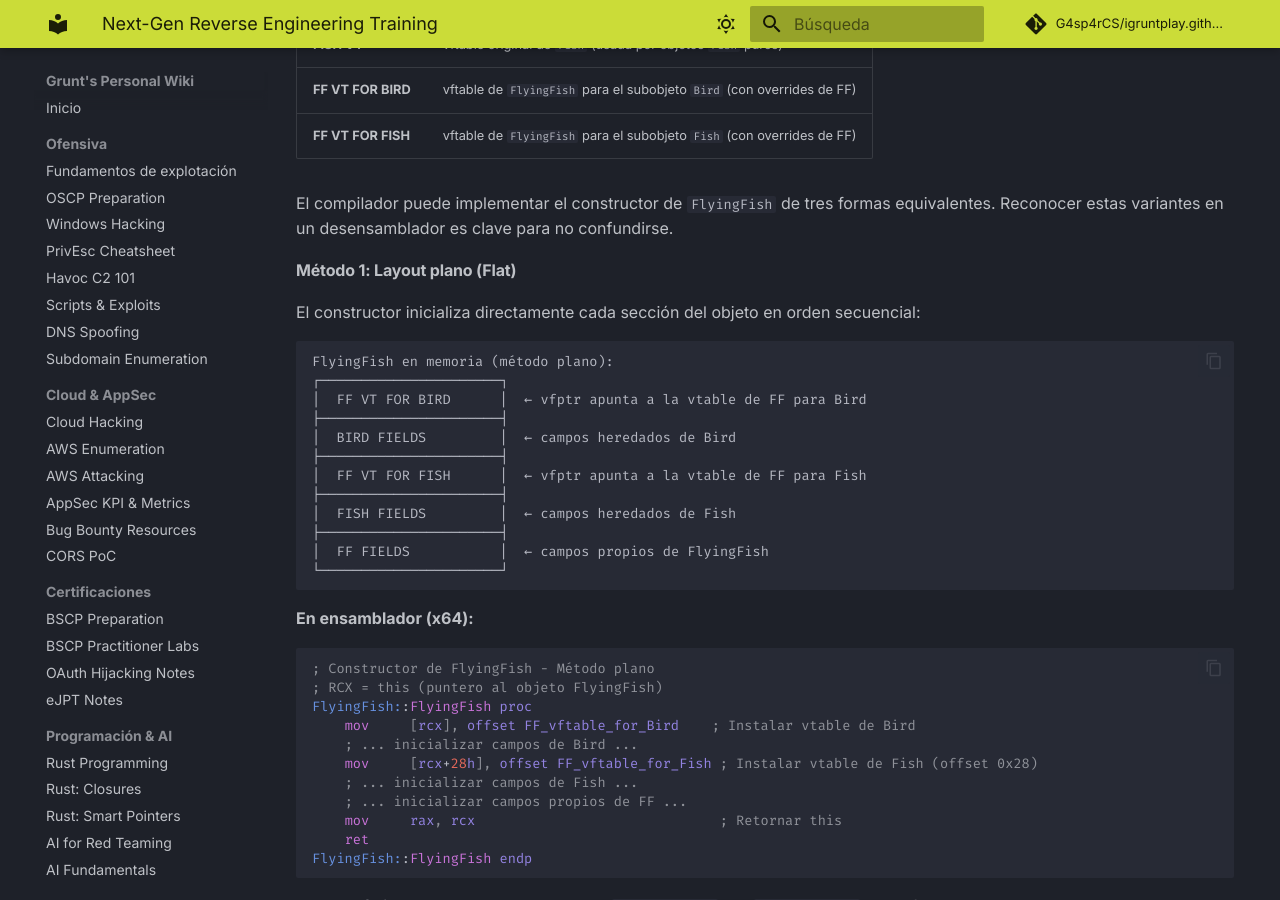
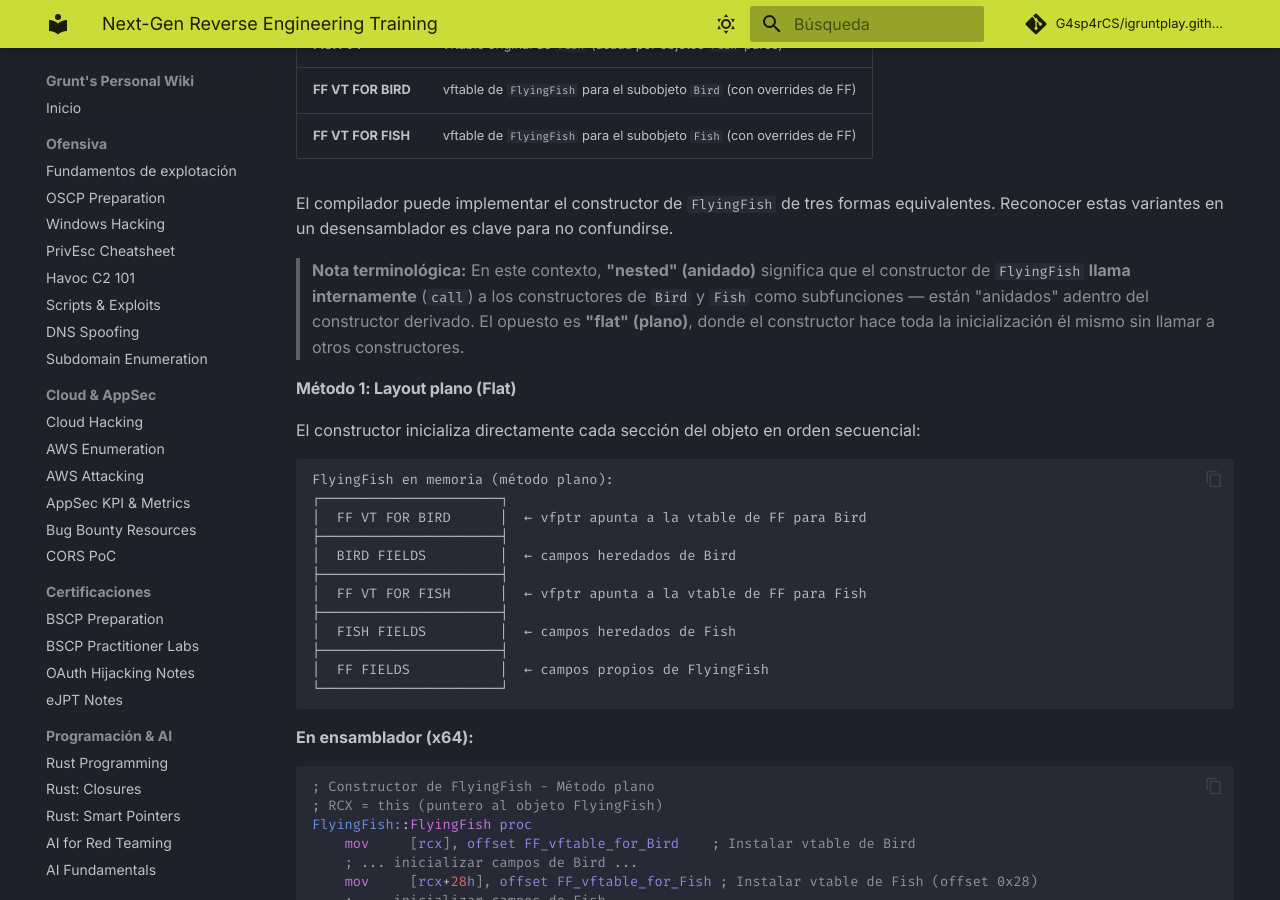
Before and after one commit to G4sp4rCS/igruntplay.github.io, an MkDocs documentation site: the page built from docs/bin-exploitation/binary-gecko-academy/third-module.md, in a window 1280 px wide and 900 px high, scrolled down 9692 px. Built offline with MkDocs 1.6.1 and Material for MkDocs 9.7.7, drawn with Linux system fonts in a browser that asks for light colours; comment, search, counter and statistics services are not loaded.

Commit message:
Clarify 'nested' vs 'flat' constructors
Añade una nota terminológica que explica que "nested" (anidado) significa que el constructor derivado llama internamente (`call`) a los constructores de las clases base, y que el opuesto, "flat" (plano), realiza la inicialización sin llamar a otros constructores. Sirve para evitar confusiones al reconocer variantes de constructores en un desensamblador.

```diff
--- a/docs/bin-exploitation/binary-gecko-academy/third-module.md
+++ b/docs/bin-exploitation/binary-gecko-academy/third-module.md
@@ -401,6 +401,8 @@ Cuando `Bird` y `Fish` tienen métodos virtuales, `FlyingFish` necesita **dos vf
 | **FF VT FOR FISH** | vftable de `FlyingFish` para el subobjeto `Fish` (con overrides de FF) |
 
 El compilador puede implementar el constructor de `FlyingFish` de tres formas equivalentes. Reconocer estas variantes en un desensamblador es clave para no confundirse.
+
+> **Nota terminológica:** En este contexto, **"nested" (anidado)** significa que el constructor de `FlyingFish` **llama internamente** (`call`) a los constructores de `Bird` y `Fish` como subfunciones — están "anidados" adentro del constructor derivado. El opuesto es **"flat" (plano)**, donde el constructor hace toda la inicialización él mismo sin llamar a otros constructores.
 
 #### Método 1: Layout plano (Flat)
 
```
